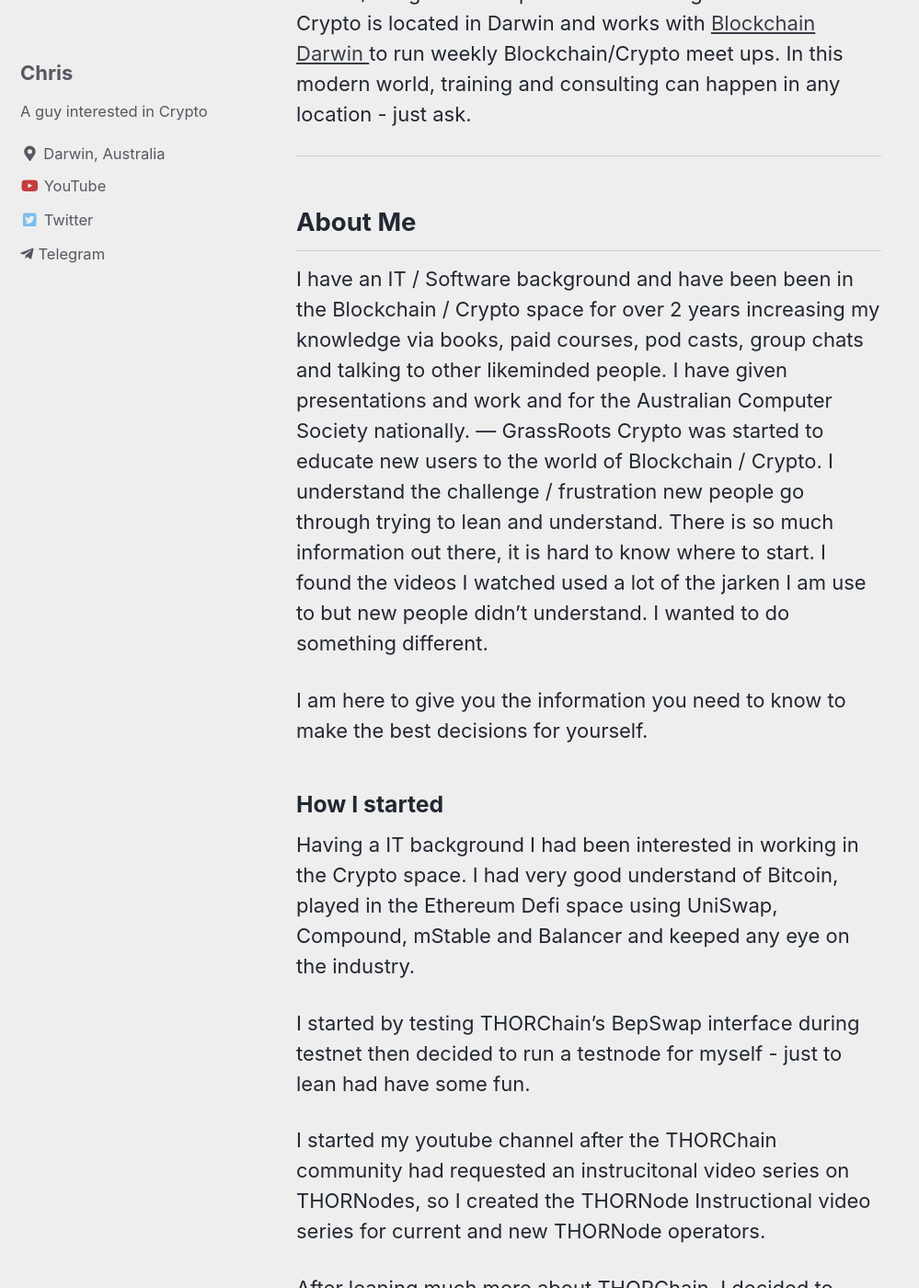
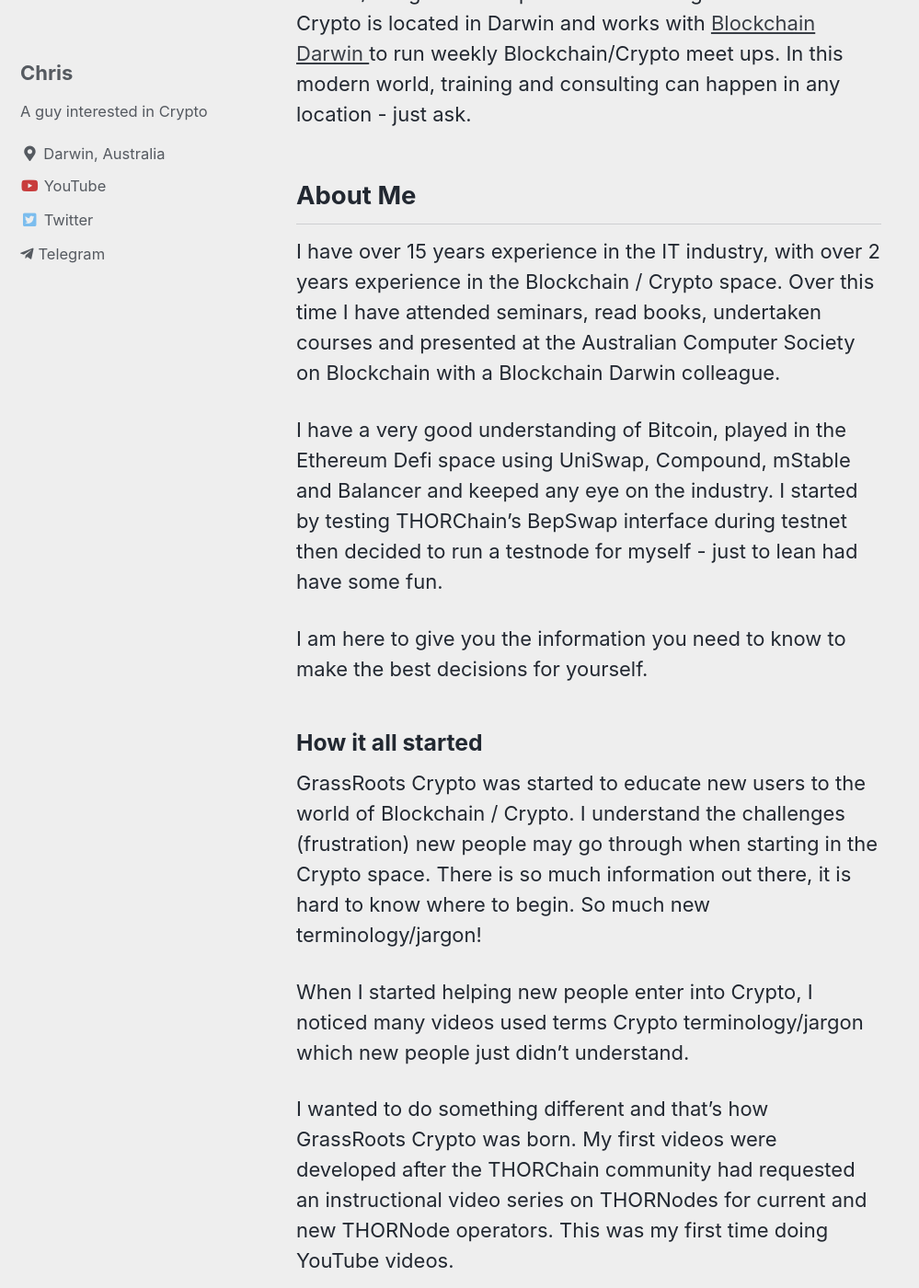
Before and after one commit to GrassRootsCrypto/GrassRootsCrypto.github.io, a Jekyll site: the page built from _pages/About.md, in a window 1280 px wide and 1400 px high, scrolled down 775 px. Shown: the whole window at 92% size, without its empty margins (0-999 px from the left). Built offline with Jekyll 4.4.1, drawn with Linux system fonts in a browser that asks for light colours; cached includes are drawn as plain includes; some of the changed text lies outside the part shown.

Commit message:
Updates to the about and services pages

```diff
--- a/_pages/About.md
+++ b/_pages/About.md
@@ -13,28 +13,24 @@
 GrassRoots Crypto aims to explain what you need to know using common relatable examples. Check out my video series avaliable on Youtube.
 
 ---
-All sessions are by bookings only, please contact me via Twitter/Telegram to enquire about bookings.
+All sessions are by booking only, please contact me via Twitter/Telegram to enquire about bookings.
 GrassRoots Crypto is located in Darwin and works with <a href="https://blockchaindarwin.com/">  Blockchain Darwin </a> to run weekly Blockchain/Crypto meet ups. In this modern world, training and consulting can happen in any location - just ask.
 
----
+## About Me
+I have over 15 years experience in the IT industry, with over 2 years experience in the Blockchain / Crypto space. Over this time I have attended seminars, read books, undertaken courses and presented at the Australian Computer Society on Blockchain with a Blockchain Darwin colleague.
 
-## About Me
-I have an IT / Software background and have been been in the Blockchain / Crypto space for over 2 years increasing my knowledge via books, paid courses, pod casts, group chats and talking to other likeminded people.
-I have given presentations and work and for the Australian Computer Society nationally.
----
-GrassRoots Crypto was started to educate new users to the world of Blockchain / Crypto. I understand the challenge / frustration new people go through trying to lean and understand. There is so much information out there, it is hard to know where to start. I found the videos I watched used a lot of the jarken I am use to but new people didn't understand. I wanted to do something different.
+I have a very good understanding of Bitcoin, played in the Ethereum Defi space using UniSwap, Compound, mStable and Balancer and keeped any eye on the industry.
+I started by testing THORChain's BepSwap interface during testnet then decided to run a testnode for myself - just to lean had have some fun.
 
 I am here to give you the information you need to know to make the best decisions for yourself.
 
+### How it all started
+GrassRoots Crypto was started to educate new users to the world of Blockchain / Crypto. I understand the challenges (frustration) new people may go through when starting in the Crypto space. There is so much information out there, it is hard to know where to begin. So much new terminology/jargon!
 
-### How I started
+When I started helping new people enter into Crypto, I noticed many videos used terms Crypto terminology/jargon which new people just didn't understand.
 
-Having a IT background I had been interested in working in the Crypto space. I had very good understand of Bitcoin, played in the Ethereum Defi space using UniSwap, Compound, mStable and Balancer and keeped any eye on the industry.
+I wanted to do something different and that's how GrassRoots Crypto was born. My first videos were developed after the THORChain community had requested an instructional video series on THORNodes for current and new THORNode operators. This was my first time doing YouTube videos.
 
-I started by testing THORChain's BepSwap interface during testnet then decided to run a testnode for myself - just to lean had have some fun.
+After learning so much, I decided to create more videos on THORChain which then evolved into explaining basic Defi concepts like Liquidity Pools for new people.
 
-I started my youtube channel after the THORChain community had requested an instrucitonal video series on THORNodes, so I created the THORNode Instructional video series for current and new THORNode operators.
-
-After leaning much more about THORChain, I decided to create more videos on THORChain which then evolved into explaining basic Defi concepts like Liquidity Pools for newer people.
-
-This along with helping helped many new people understand and start their journey into crypto over the last 12 months has given me the purpose that is GrassRoots Crypto.
+This, along with helping many new people understand and start their journey into crypto over the last 12 months has given me the purpose that is GrassRoots Crypto.
```
Also changed, not shown: _pages/Services.md (+5 -5 lines).
